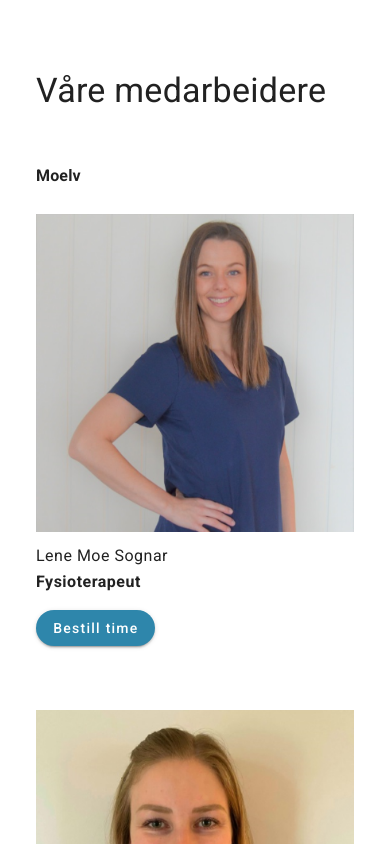
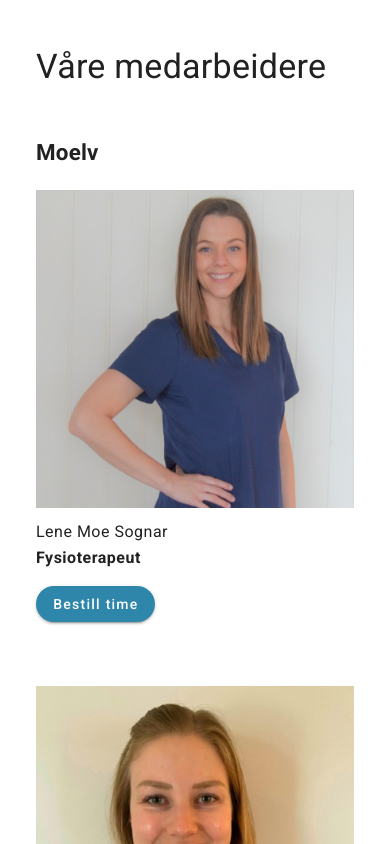
Before and after one commit to disastersystem/ihf, a Vue app: page /om in a window 390 px wide. Shown: the part 1700-2544 px from the top of the page. Built offline with nearby package versions, Linux system fonts and the light colour scheme.

Commit message:
Hover effect on employee cards, and beef up location titles on mobile.

```diff
--- a/src/components/OnlineBookingButtons.vue
+++ b/src/components/OnlineBookingButtons.vue
@@ -38,10 +38,13 @@
         color="accent"
         class="text-none pt-6 pb-6 pl-6 pr-6"
         rounded
+        disabled
       >
         <!-- <span class="mr-2">Bestill time</span> -->
+
         <span class="font-weight-regular mr-1">Bestill time</span>
         <span class="font-weight-bold">Gjøvik</span>
+        <span class="font-weight-bold ml-1">(Kommer Snart!)</span>
         <!-- <v-icon>mdi-open-in-new</v-icon> -->
       </v-btn>
     </v-col>
--- a/src/views/About.vue
+++ b/src/views/About.vue
@@ -67,15 +67,16 @@
           </v-row>
         </v-col>
 
-        <v-col style="max-width: 550px;">
+        <!-- <v-col style="max-width: 550px;"> -->
           <!-- <v-img
             :src="require('@/assets/sofa.jpg')"
             contain
           ></v-img> -->
-        </v-col>
+        <!-- </v-col> -->
       </v-row>
 
       <v-row class="mt-12 pt-6">
+        <!-- <v-col cols="1"></v-col> -->
         <v-col cols="12">
           <h2 class="display-1 mb-5">Våre medarbeidere</h2>
         </v-col>
@@ -83,7 +84,9 @@
 
       <v-row>
         <v-col sm="2" md="2" lg="1" xl="1">
-          <h3 class="pt-2 subtitle-1 font-weight-bold">Moelv</h3>
+          <h3 class="pt-2 subtitle-1 font-weight-bold title-location">
+            Moelv
+          </h3>
         </v-col>
         <v-col sm="10" md="10" lg="11" xl="11">
           <v-row>
@@ -131,7 +134,9 @@
 
       <v-row>
         <v-col sm="2" md="2" lg="1" xl="1">
-          <h3 class="pt-2 subtitle-1 font-weight-bold">Gjøvik</h3>
+          <h3 class="pt-2 subtitle-1 font-weight-bold title-location">
+            Gjøvik
+          </h3>
         </v-col>
         <v-col sm="10" md="10" lg="11" xl="11">
           <v-row>
@@ -155,8 +160,10 @@
                   color="accent"
                   class="text-none mt-1"
                   rounded
+                  disabled
                 >
                   <span>Bestill time</span>
+                  <span class="font-weight-bold ml-1">(Kommer Snart!)</span>
                   <!-- <v-icon>mdi-open-in-new</v-icon> -->
                 </v-btn>
               </div>
@@ -188,7 +195,8 @@
 
       <OnlineBookingButtons/>
 
-      <v-row class="mt-12">
+      <v-row class="mt-12 pt-12">
+        <!-- <v-col cols="1"></v-col> -->
         <v-col>
           <!-- <h3>Du finner oss her</h3> -->
           <h2 class="display-1">Du finner oss her</h2>
@@ -211,7 +219,7 @@
         </div>
       </v-row>
 
-      <v-row class="justify-center mt-12">
+      <v-row class="justify-center mt-12 pt-12">
         <v-col style="max-width: 750px;" class="pr-12">
           <h2 class="display-1">Lyst på jobb hos oss?</h2>
           <p class="line-height-18 mt-6">
@@ -362,11 +370,20 @@ export default {
   }
   .cursor-pointer {
     cursor: pointer;
+    transition: transform 0.3s, opacity 0.6s;
+  }
+  .cursor-pointer:hover {
+    transform: scale(1.02);
   }
   @media (max-width: 1200px) {
     .iframe-map {
       height: 200px;
       width: 400px;
+    }
+  }
+  @media (max-width: 560px) {
+    .title-location {
+      font-size: 1.4em !important;
     }
   }
  /* @media (max-width: 1000px) {
```
